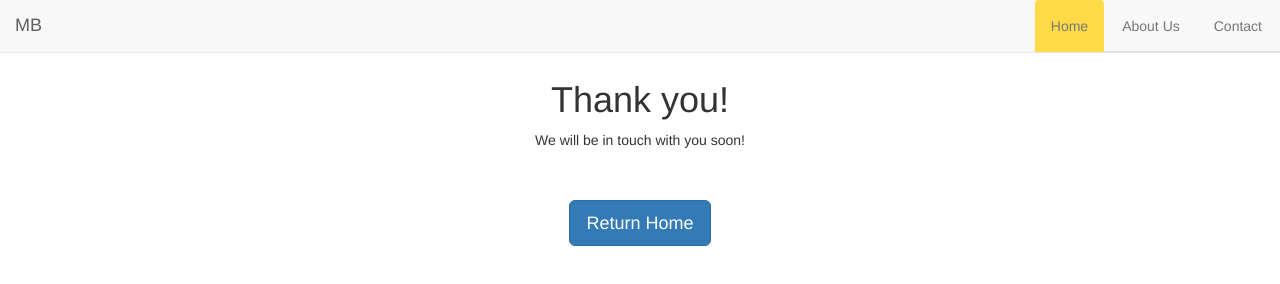
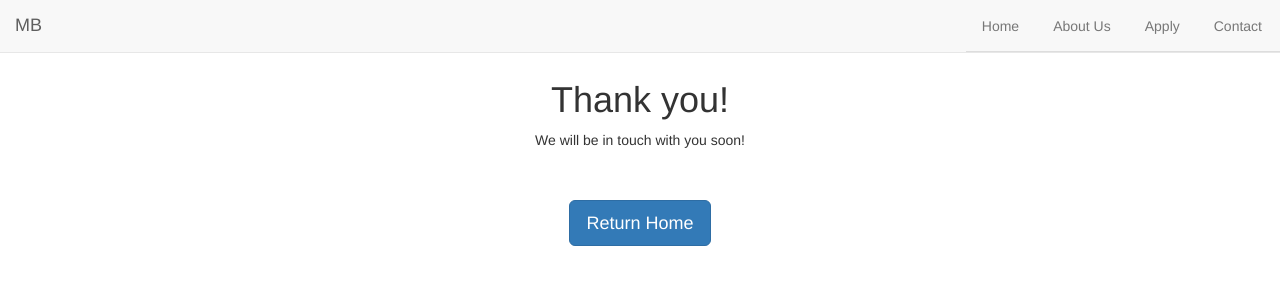
Before and after one commit to britted/Project2, a plain HTML site: page thankyou.html in a window 1280 px wide. Drawn offline with nearby package versions, Linux system fonts and the light colour scheme; a web font is replaced by a local one.

Commit message:
fixed some linking issues

```diff
--- a/thankyou.html
+++ b/thankyou.html
@@ -34,7 +34,7 @@
       <div class="navbar-collapse collapse">
         <ul class="nav navbar-nav navbar-right nav-tabs" role = "tablist">
           <li>
-            <a href = "index.html" alt = "Home" class = "active"> Home
+            <a href = "index.html" alt = "Home"> Home
             </a>
           </li>
           <li>
@@ -42,7 +42,11 @@
             </a>
           </li>
           <li>
-            <a href = "contact.html" alt = "contact"> Contact
+            <a href = "app.html" alt = "Apply">Apply
+            </a>
+          </li>
+          <li>
+            <a href = "index.html#contact" alt = "contact"> Contact
             </a>
           </li>
         </ul>
```
Also changed, not shown: app.html (+1 -1 lines), css/custom.css (+1 -12 lines).
